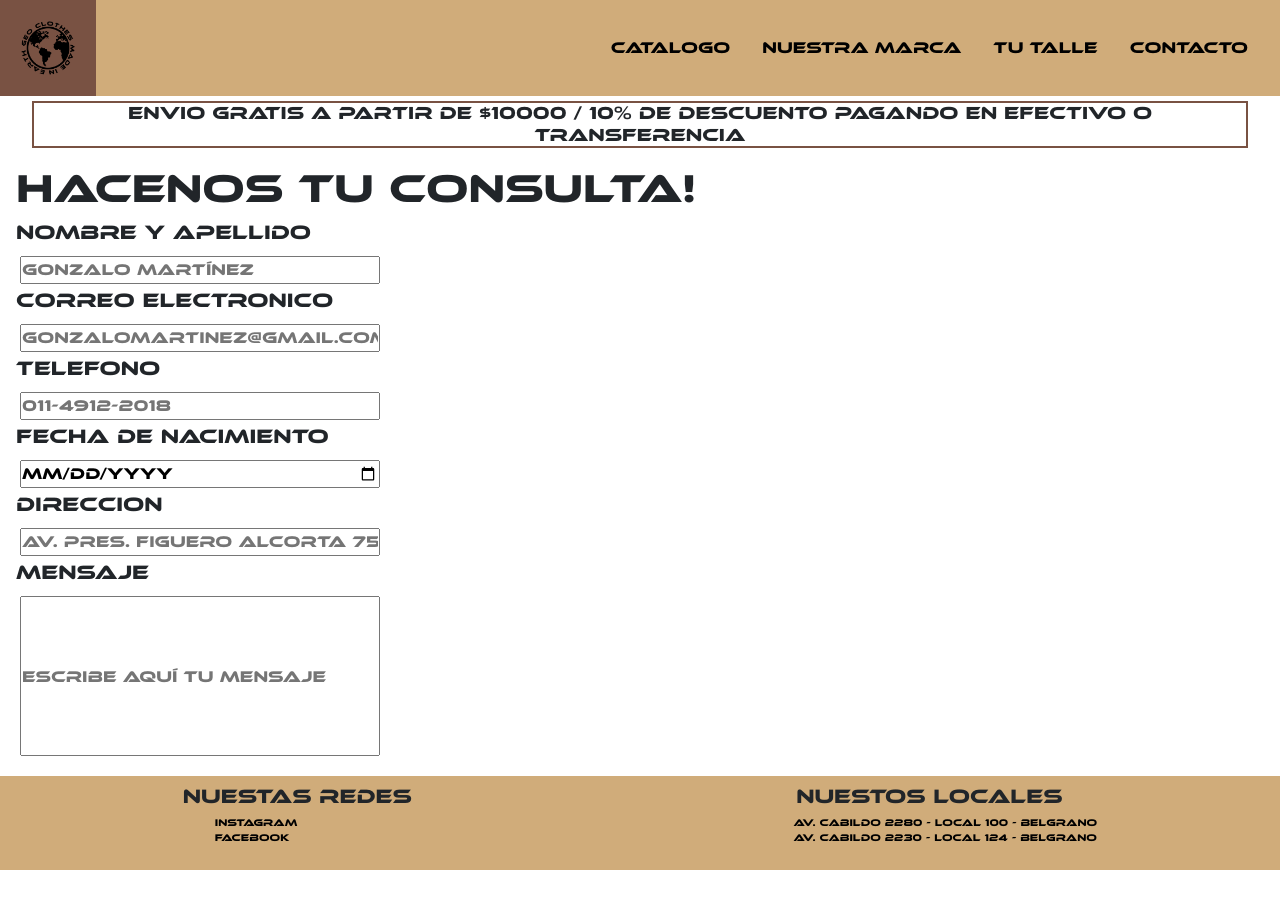
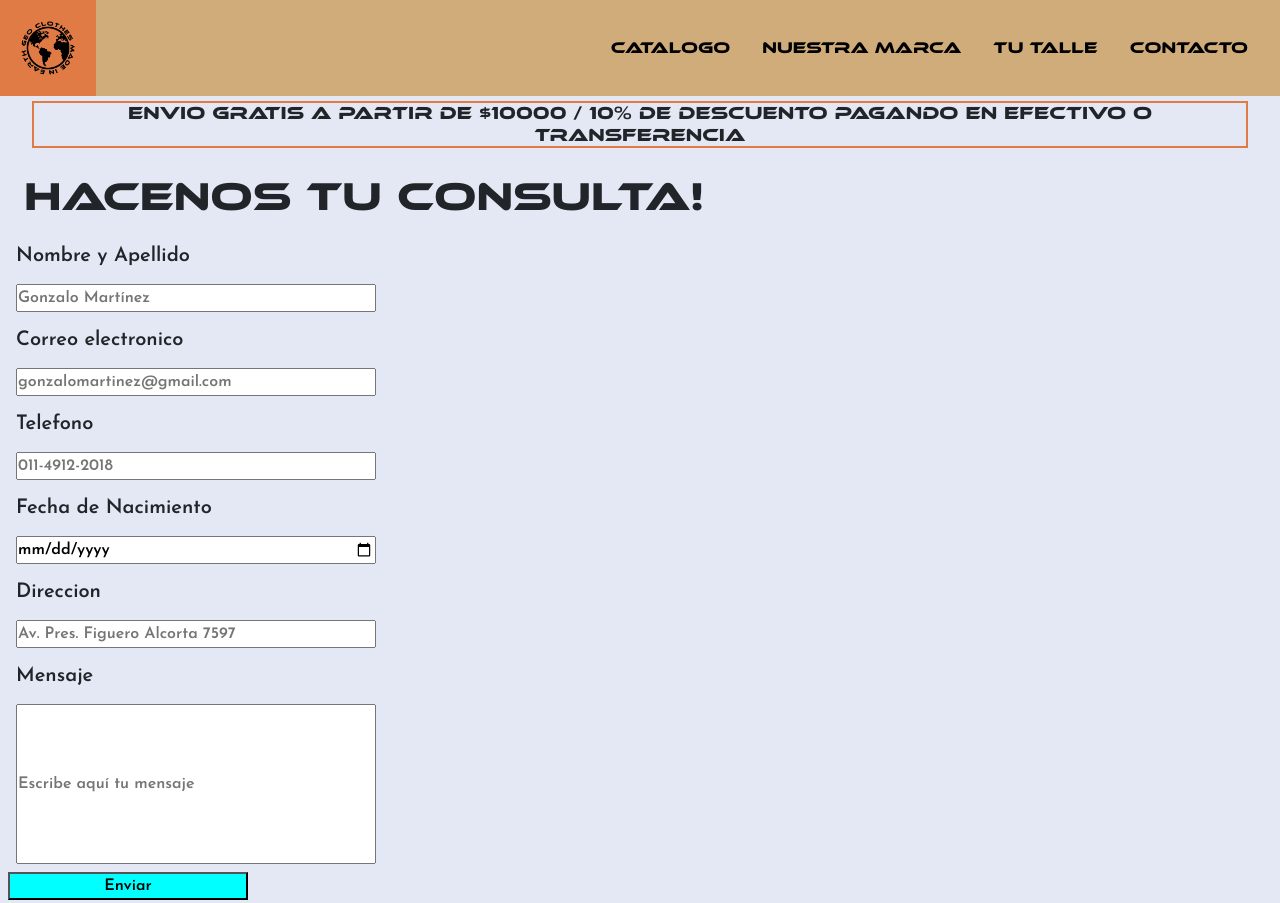
Before and after one commit to MSRavens/GeoClothes, a website: page pages/contacto.html in a window 1280 px wide. Shown: the top 903 px of the page. Before the commit the page ends 870 px from the top, so only its background shows below. Drawn offline with nearby package versions, Linux system fonts and the light colour scheme.

Commit message:
Corregido las fuentes aplicadas desde SASS, y agregado el tema variables con los colores

```diff
--- a/pages/contacto.html
+++ b/pages/contacto.html
@@ -11,21 +11,10 @@
     <link rel="stylesheet" href="https://cdnjs.cloudflare.com/ajax/libs/animate.css/4.1.1/animate.min.css"/>
     <link rel="stylesheet" href="../css/style.css">
     <link rel="icon" type="img/x-icon" href="../assets/geo-clothes-logo.png">
-    <style>
-        @font-face {
-            font-family: gc-tipografia;
-            src: url(../assets/fonts/ethnocentric.rg-regular.otf);
-        }
-
-        @font-face {
-            font-family: intro-index;
-            src: url(../assets/fonts/JosefinSans-SemiBold.ttf);
-        }
-    </style>
     <title>Dejanos tu consulta! - Geo Clothes</title>
 </head>
 
-<body>
+<body class="body-page">
     <header class="header animate__animated animate__flash">
 
         <a href="../index.html"><img class="logo" src="../assets/geo-clothes-logo.png" alt="Logo"></a>
@@ -56,6 +45,9 @@
             <h5 class="h5-formulario">Direccion</h5><input class="casilla-formulario" placeholder="Av. Pres. Figuero Alcorta 7597"
                 type="text">
             <h5 class="h5-formulario">Mensaje</h5><input class="casilla-formulario-mensaje" placeholder="Escribe aquí tu mensaje" type="text">
+            <button class="boton-enviar">Enviar</button>
+
+
         </div>
     </main>
 
--- a/scss/main.scss
+++ b/scss/main.scss
@@ -1,9 +1,6 @@
-* {
-    padding: 0;
-    margin: 0;
-    font-family: gc-tipografia;
-}
-
+@import "./variables/fonts";
+@import "./variables/colores";
+@import "./variables/general";
 @import "./variables/header";
 @import "./variables/footer";
 @import "./variables/index";
@@ -12,23 +9,3 @@
 @import "./variables/talles";
 @import "./variables/contacto";
 @import "./variables/media-queries";
-@import "./variables/fonts";
-
-a {
-    color: black;
-    text-decoration: none;
-}
-
-a:hover {
-    background-color: #795243;
-}
-
-.oferta {
-    border: 2px solid #795243;
-    width: 95vw;
-    text-align: center;
-    margin: auto;
-    margin-top: 5px;
-    font-size: 18px;
-
-}
--- a/scss/variables/_catalogo.scss
+++ b/scss/variables/_catalogo.scss
@@ -1,5 +1,13 @@
 .catalogo__h1 {
     margin-left: 2.5vw;
+}
+
+.mp-catalogo {
+    min-height: 600px;
+}
+
+.accordion-button {
+    background-color: $cemento;
 }
 
 .accordion-body {
@@ -8,6 +16,7 @@
     align-items: center;
     justify-content: space-around;
     align-content: space-around;
+    background-color: $agua;
 }
 
 .card-img-top {
--- /dev/null
+++ b/scss/variables/_colores.scss
@@ -0,0 +1,5 @@
+$tierra: #925632;
+$ladrillo: #e17b45;
+$arena: #d0ac7a;
+$agua: #e4e8f4;
+$cemento: #959d9e;
--- a/scss/variables/_contacto.scss
+++ b/scss/variables/_contacto.scss
@@ -1,15 +1,27 @@
 .formulario {
-    margin: 16px;
+    margin: 8px;
+    display: flex;
+    flex-wrap: wrap;
+    flex-direction: column;
 }
 
 .casilla-formulario {
     width: 360px;
-    margin: 4px;
+    margin: 8px;
 }
 
 .casilla-formulario-mensaje {
     width: 360px;
     height: 160px;
-    margin: 4px;
+    margin: 8px;
     /* COMO PUEDO HACER PARA QUE EL TEXTO PLACEHOLDER QUEDE ALINEADO AL INICIO Y NO CENTRADO? */
 }
+
+.boton-enviar {
+    width: 240px;
+    background-color: aqua;
+}
+
+.h5-formulario {
+    margin: 8px;
+}
--- a/scss/variables/_fonts.scss
+++ b/scss/variables/_fonts.scss
@@ -1,11 +1,11 @@
 @font-face {
-    font-family: gc-tipografia;
-    src: url(./assets/fonts/ethnocentric.rg-regular.otf);
+    font-family: fuente-gc;
+    src: url(../../assets/fonts/ethnocentric.rg-regular.otf);
 }
 
 @font-face {
-    font-family: intro-index;
-    src: url(./assets/fonts/JosefinSans-SemiBold.ttf);
+    font-family: fuente-base;
+    src: url(../../assets/fonts/JosefinSans-SemiBold.ttf);
 }
 
 // no me sale la fuente JosefinaSans, sera por la extension?
--- a/scss/variables/_footer.scss
+++ b/scss/variables/_footer.scss
@@ -14,6 +14,7 @@
 
 .h {
     text-align: center;
+    font-family: fuente-gc;
 }
 
 //cambiar nombre de clase por una mejor en .h
--- /dev/null
+++ b/scss/variables/_general.scss
@@ -0,0 +1,34 @@
+* {
+    padding: 0;
+    margin: 0;
+    font-family: fuente-base;
+}
+
+a {
+    color: black;
+    text-decoration: none;
+}
+
+a:hover {
+    background-color: $ladrillo;
+}
+
+.oferta {
+    border: 2px solid $ladrillo;
+    width: 95vw;
+    text-align: center;
+    margin: auto;
+    margin-top: 5px;
+    font-size: 18px;
+    font-family: fuente-gc;
+}
+
+h1 {
+    font-family: fuente-gc;
+    margin: 16px;
+}
+
+.body-page {
+    min-height: 800px;
+    background-color: $agua;
+}
--- a/scss/variables/_header.scss
+++ b/scss/variables/_header.scss
@@ -4,10 +4,15 @@
     margin: 16px;
 }
 
+.a:hover {
+    background-color: $ladrillo;
+}
+
+
 .header {
     display: flex;
     justify-content: space-between;
-    background-color: #d0ac7a;
+    background-color: $arena;
     align-items: center;
     padding-right: 16px;
 }
@@ -24,4 +29,5 @@
     color: black;
     font-size: 16px;
     margin: 16px;
+    font-family: fuente-gc;
 }
--- a/scss/variables/_index.scss
+++ b/scss/variables/_index.scss
@@ -12,7 +12,7 @@
 }
 
 .texto-index {
-    font-family: intro-index;
+    font-family: fuente-base;
     font-size: 24px;
     width: 360px;
 }
--- a/scss/variables/_nuestra-marca.scss
+++ b/scss/variables/_nuestra-marca.scss
@@ -7,19 +7,15 @@
     grid-template-areas:
         "slogan slogan logo"
         "texto texto texto"
-        "texto texto texto"
-        "texto texto texto"
         "texto texto texto";
     grid-template-columns: 1fr 1fr 1fr;
-    grid-template-rows: 1fr 1fr 1fr 1fr 1fr;
+    grid-template-rows: 1fr 1fr 1fr;
 }
 
 .nm__slogan {
-    background-color: aqua;
     grid-area: slogan;
     display: flex;
     flex-wrap: wrap;
-    justify-content: center;
     align-items: center;
     align-content: center;
 }
@@ -40,11 +36,10 @@
     justify-content: center;
     align-items: center;
     align-content: center;
-    animation: wiggle 2.5s infinite;
+    animation: wiggle 2s infinite;
 }
 
 .nm__texto-marca {
-    background-color: chartreuse;
     grid-area: texto;
     display: flex;
     flex-wrap: wrap;
@@ -52,4 +47,6 @@
     align-items: center;
     align-content: center;
     overflow: hidden;
+    font-size: 24px;
+    padding: 20px;
 }
--- a/scss/variables/_talles.scss
+++ b/scss/variables/_talles.scss
@@ -40,4 +40,5 @@
 
 .h3-talles {
     margin: 8px;
+    font-family: fuente-gc;
 }
```
Also changed, not shown: index.html (+0 -12 lines), pages/catalogo.html (+2 -13 lines), pages/nuestra-marca.html (+4 -13 lines), pages/talles.html (+1 -12 lines), css/style.css.
